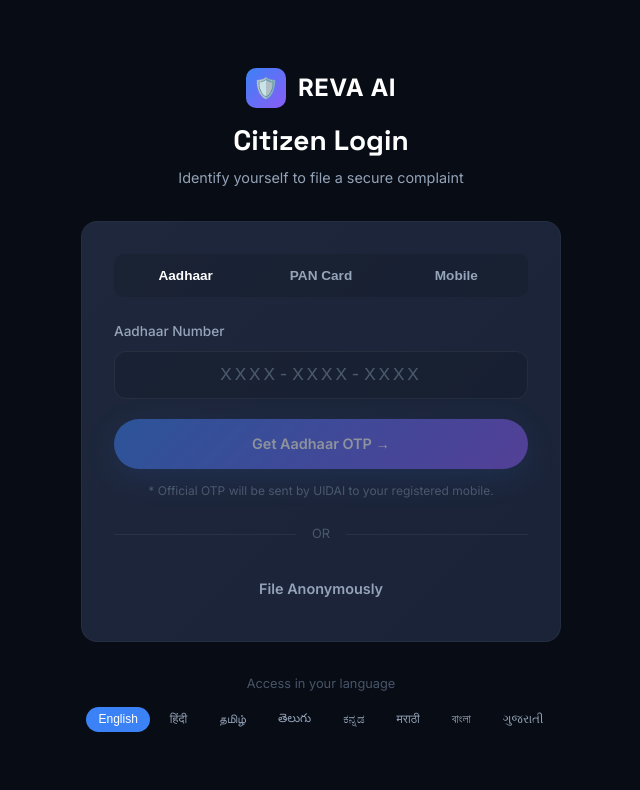
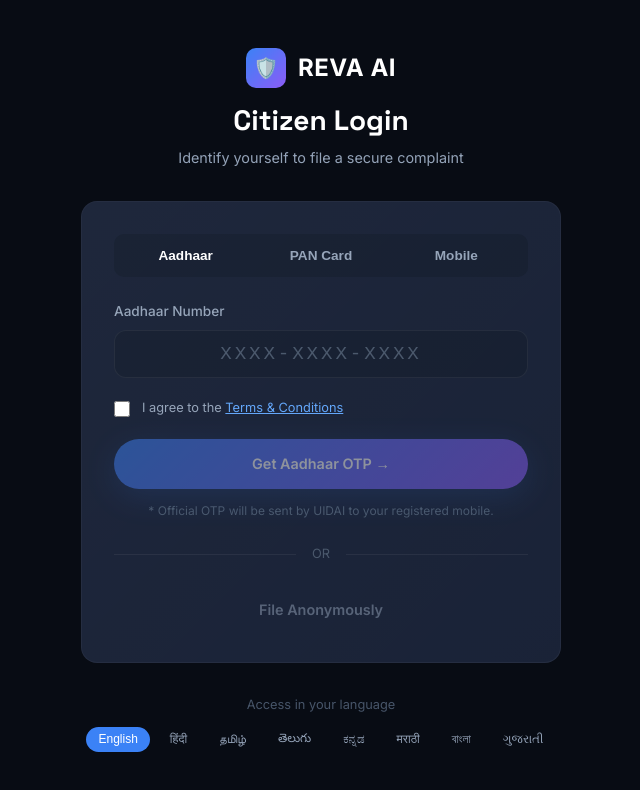
Before and after one commit to ssantoshhhhh/autoRebase, a React (Vite) app in the folder frontend/: page /login in a window 1280 px wide. Shown: the top 790 px of the page, without its empty margins (319-959 px from the left). Built offline with nearby package versions, Linux system fonts and the light colour scheme.

Commit message:
terms and conditions

```diff
--- a/frontend/src/pages/citizen/LoginPage.jsx
+++ b/frontend/src/pages/citizen/LoginPage.jsx
@@ -1,8 +1,9 @@
-import { useState } from "react";
+import { useState, useEffect } from "react";
 import { Link, useNavigate } from "react-router-dom";
 import { useAuth } from "../../context/AuthContext";
 import api from "../../utils/api";
 import toast from "react-hot-toast";
+import termsPdf from "../../assets/terms.pdf";
 
 const LANGUAGES = [
   { code: "en", native: "English" },
@@ -27,9 +28,18 @@ export default function LoginPage() {
   const [masked, setMasked] = useState("");
   const [otpCells, setOtpCells] = useState(["", "", "", "", "", ""]);
   const [verifiedDetails, setVerifiedDetails] = useState(null);
+  const [acceptedTerms, setAcceptedTerms] = useState(false);
 
   const navigate = useNavigate();
-  const { loginCitizen } = useAuth();
+  const { loginCitizen, user, loading: authLoading } = useAuth();
+
+  useEffect(() => {
+    if (!authLoading && user) {
+      navigate("/complaint", { replace: true });
+    }
+  }, [user, authLoading, navigate]);
+
+  if (authLoading) return null;
 
   const formatAadhaar = (val) => {
     const digits = val.replace(/\D/g, "").slice(0, 12);
@@ -374,11 +384,58 @@ export default function LoginPage() {
                       maxLength={14}
                     />
                   </div>
+
+                  {/* T&C Checkbox */}
+                  <div
+                    style={{
+                      display: "flex",
+                      gap: "12px",
+                      alignItems: "flex-start",
+                      marginBottom: "20px",
+                    }}
+                  >
+                    <input
+                      type="checkbox"
+                      id="acceptedTermsAadhaar"
+                      checked={acceptedTerms}
+                      onChange={(e) => setAcceptedTerms(e.target.checked)}
+                      style={{
+                        marginTop: "3px",
+                        width: "16px",
+                        height: "16px",
+                        cursor: "pointer",
+                      }}
+                    />
+                    <label
+                      htmlFor="acceptedTermsAadhaar"
+                      style={{
+                        color: "var(--clr-text-muted)",
+                        fontSize: "0.8rem",
+                        cursor: "pointer",
+                      }}
+                    >
+                      I agree to the{" "}
+                      <a
+                        href={termsPdf}
+                        target="_blank"
+                        rel="noopener noreferrer"
+                        style={{
+                          color: "var(--clr-primary-light)",
+                          textDecoration: "underline",
+                        }}
+                      >
+                        Terms & Conditions
+                      </a>
+                    </label>
+                  </div>
+
                   <button
                     className="btn btn-primary w-full"
                     style={{ height: "50px" }}
                     onClick={sendAadhaarOtp}
-                    disabled={loading || rawAadhaar().length !== 12}
+                    disabled={
+                      loading || rawAadhaar().length !== 12 || !acceptedTerms
+                    }
                   >
                     {loading
                       ? "Requesting Official OTP..."
@@ -418,11 +475,56 @@ export default function LoginPage() {
                       maxLength={10}
                     />
                   </div>
+
+                  {/* T&C Checkbox */}
+                  <div
+                    style={{
+                      display: "flex",
+                      gap: "12px",
+                      alignItems: "flex-start",
+                      marginBottom: "20px",
+                    }}
+                  >
+                    <input
+                      type="checkbox"
+                      id="acceptedTermsPan"
+                      checked={acceptedTerms}
+                      onChange={(e) => setAcceptedTerms(e.target.checked)}
+                      style={{
+                        marginTop: "3px",
+                        width: "16px",
+                        height: "16px",
+                        cursor: "pointer",
+                      }}
+                    />
+                    <label
+                      htmlFor="acceptedTermsPan"
+                      style={{
+                        color: "var(--clr-text-muted)",
+                        fontSize: "0.8rem",
+                        cursor: "pointer",
+                      }}
+                    >
+                      I agree to the{" "}
+                      <a
+                        href={termsPdf}
+                        target="_blank"
+                        rel="noopener noreferrer"
+                        style={{
+                          color: "var(--clr-primary-light)",
+                          textDecoration: "underline",
+                        }}
+                      >
+                        Terms & Conditions
+                      </a>
+                    </label>
+                  </div>
+
                   <button
                     className="btn btn-primary w-full"
                     style={{ height: "50px" }}
                     onClick={getPanDetails}
-                    disabled={loading || pan.length !== 10}
+                    disabled={loading || pan.length !== 10 || !acceptedTerms}
                   >
                     {loading ? "Verifying Record..." : "Verify PAN →"}
                   </button>
@@ -459,11 +561,56 @@ export default function LoginPage() {
                       />
                     </div>
                   </div>
+
+                  {/* T&C Checkbox */}
+                  <div
+                    style={{
+                      display: "flex",
+                      gap: "12px",
+                      alignItems: "flex-start",
+                      marginBottom: "20px",
+                    }}
+                  >
+                    <input
+                      type="checkbox"
+                      id="acceptedTermsMobile"
+                      checked={acceptedTerms}
+                      onChange={(e) => setAcceptedTerms(e.target.checked)}
+                      style={{
+                        marginTop: "3px",
+                        width: "16px",
+                        height: "16px",
+                        cursor: "pointer",
+                      }}
+                    />
+                    <label
+                      htmlFor="acceptedTermsMobile"
+                      style={{
+                        color: "var(--clr-text-muted)",
+                        fontSize: "0.8rem",
+                        cursor: "pointer",
+                      }}
+                    >
+                      I agree to the{" "}
+                      <a
+                        href={termsPdf}
+                        target="_blank"
+                        rel="noopener noreferrer"
+                        style={{
+                          color: "var(--clr-primary-light)",
+                          textDecoration: "underline",
+                        }}
+                      >
+                        Terms & Conditions
+                      </a>
+                    </label>
+                  </div>
+
                   <button
                     className="btn btn-primary w-full"
                     style={{ height: "50px" }}
                     onClick={sendOnlyMobileOtp}
-                    disabled={loading || mobile.length !== 10}
+                    disabled={loading || mobile.length !== 10 || !acceptedTerms}
                   >
                     {loading ? "Sending..." : "Get Login OTP →"}
                   </button>
@@ -501,6 +648,8 @@ export default function LoginPage() {
               <button
                 className="btn btn-ghost w-full"
                 onClick={continueAnonymous}
+                disabled={!acceptedTerms}
+                style={{ opacity: !acceptedTerms ? 0.5 : 1 }}
               >
                 File Anonymously
               </button>
```
Also changed, not shown: 1 other file (tests, documents, lock files or other folders).
